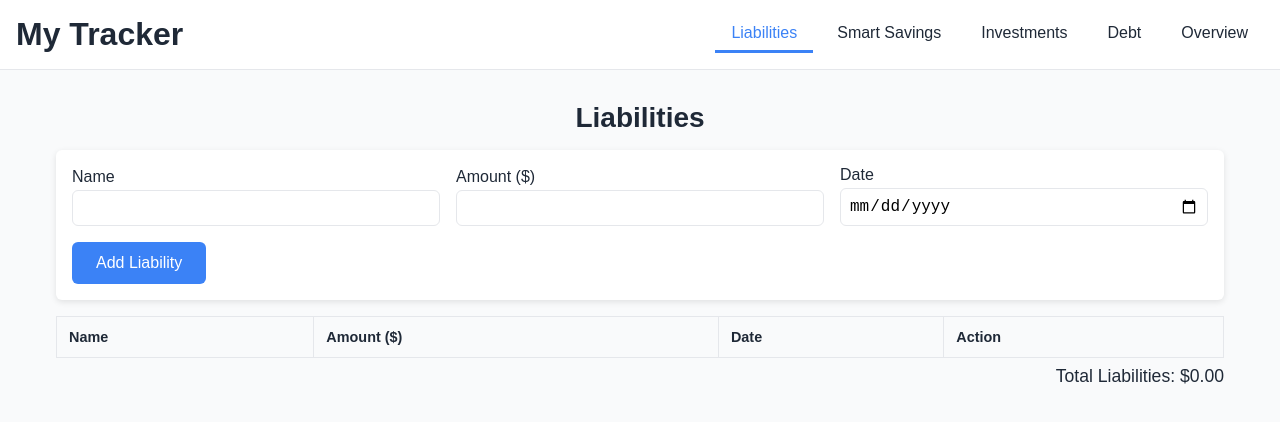
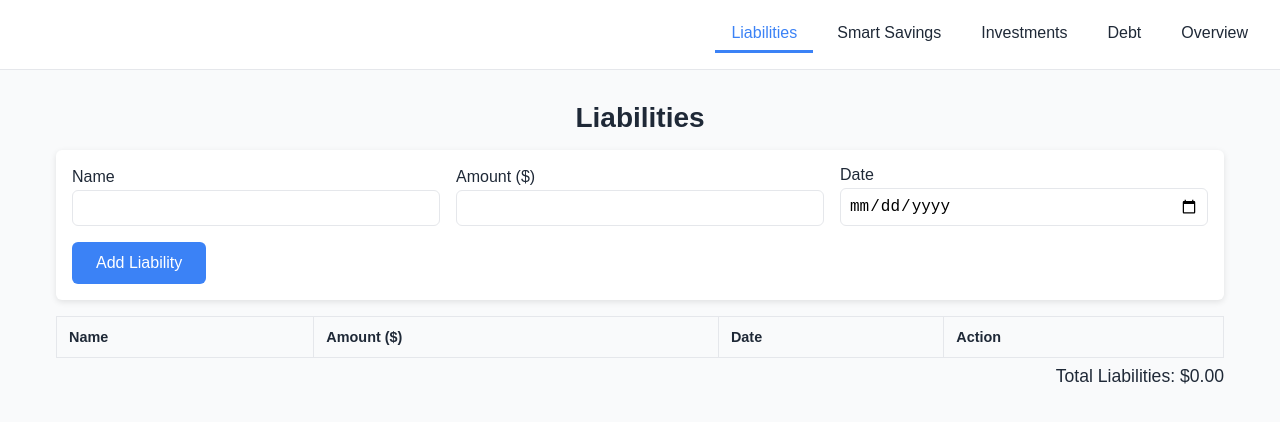
Before and after one commit to youngnigth/Budget, a plain HTML site: page index.html in a window 1280 px wide. Drawn offline with nearby package versions, Linux system fonts and the light colour scheme.

Commit message:
Update index.html

```diff
--- a/index.html
+++ b/index.html
@@ -18,7 +18,7 @@
 </head>
 <body>
 <header class="header">
-  <h1 class="site-title">My Tracker</h1>
+  <h1 class="site-title"></h1>
 
   <!-- Hamburger button (visible on mobile) -->
   <button class="hamburger" aria-label="Toggle navigation">
```
